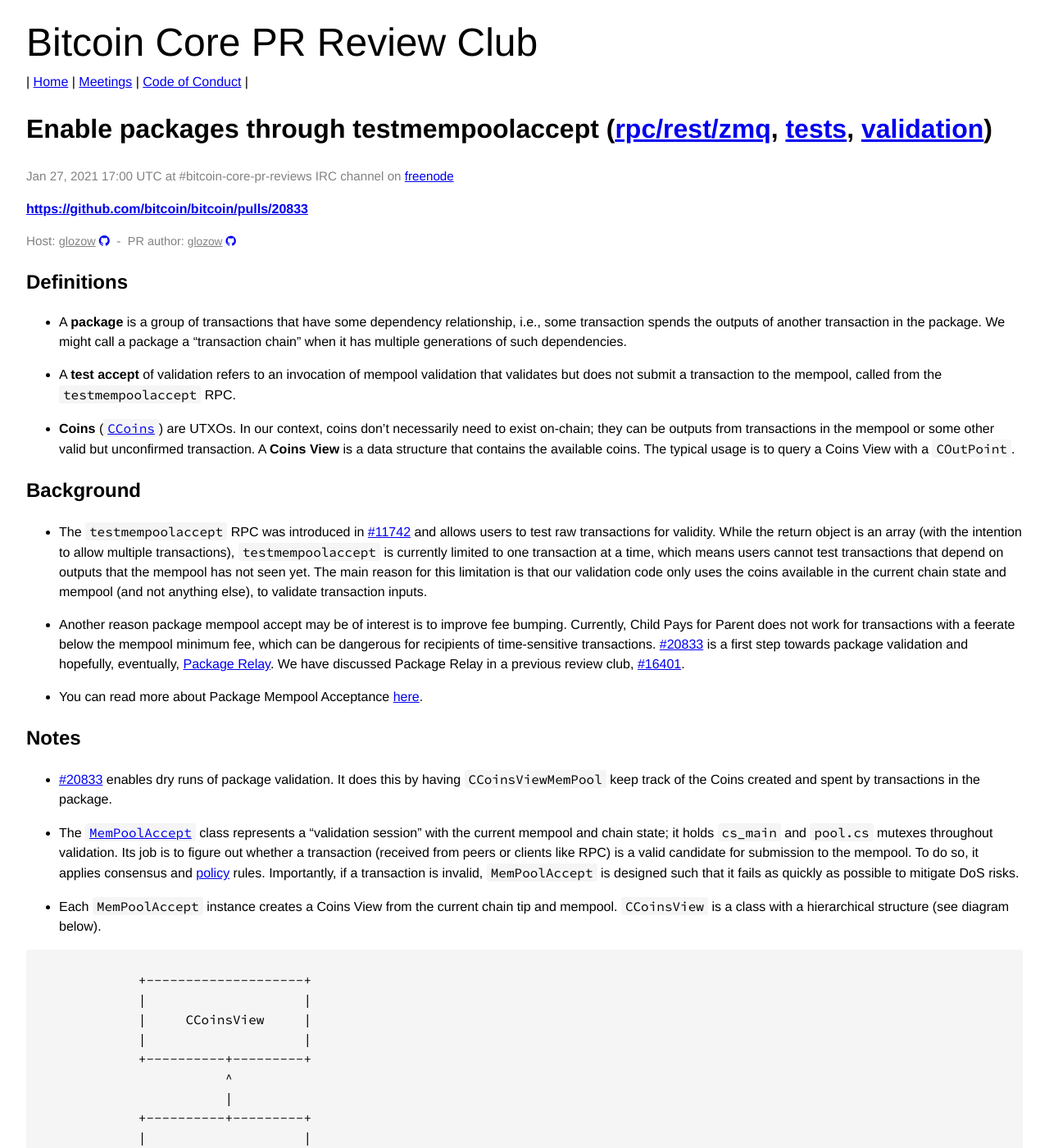
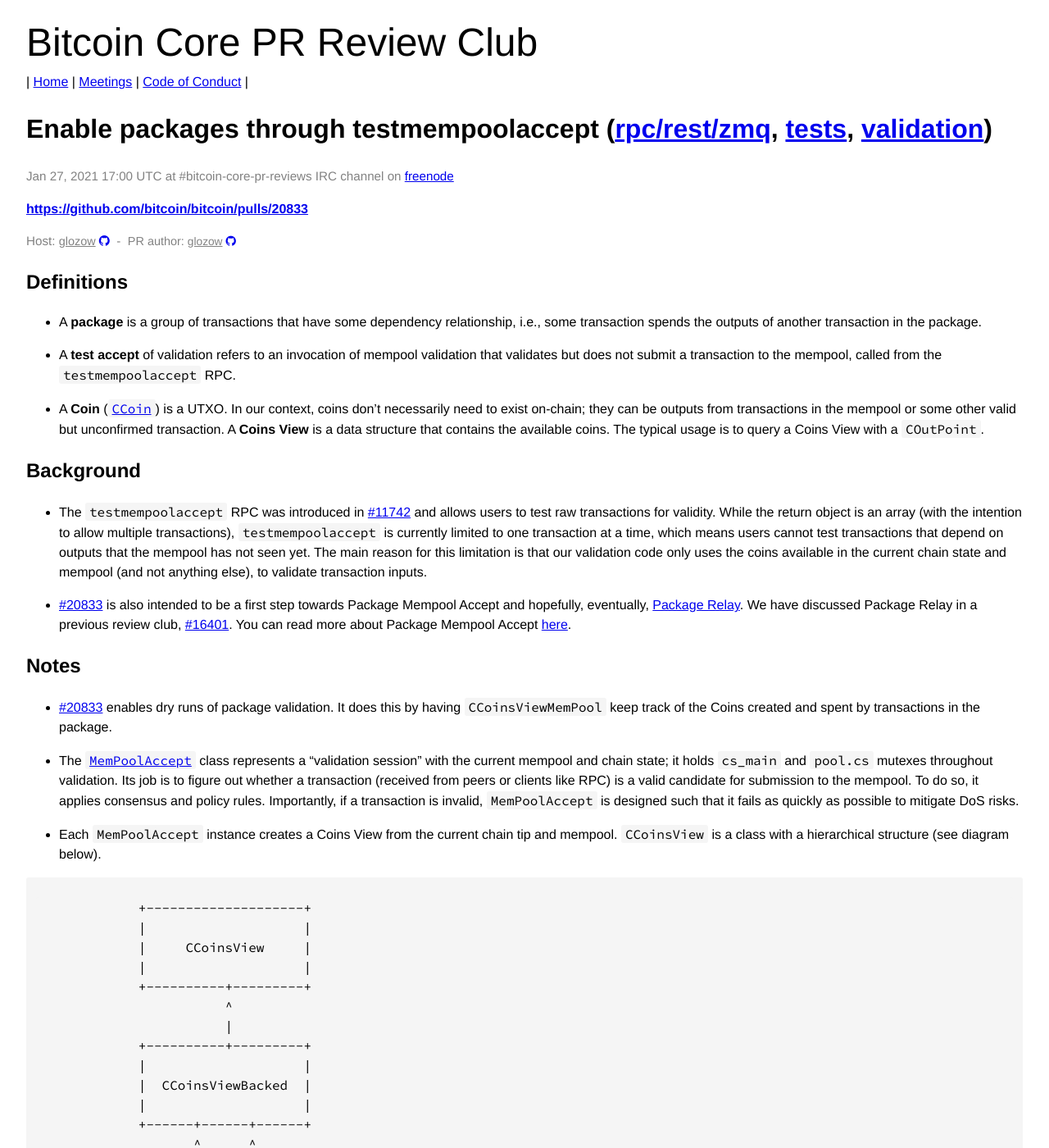
Before and after one commit to bitcoin-core-review-club/website, a Jekyll site: the page built from _posts/2021-01-27-#20833.md, in a window 1280 px wide and 1400 px high. Shown: the whole window at 82% size. Built offline with Jekyll 4.4.1, drawn with Linux system fonts in a browser that asks for light colours; some of the changed text lies outside the part shown.

Commit message:
jnewbery feedback

```diff
--- a/_posts/2021-01-27-#20833.md
+++ b/_posts/2021-01-27-#20833.md
@@ -14,15 +14,14 @@
 
 - A **package** is a group of transactions that have some dependency
   relationship, i.e., some transaction spends the outputs of another
-  transaction in the package.  We might call a package a "transaction chain" when
-  it has multiple generations of such dependencies.
+  transaction in the package.
 
 - A **test accept** of validation refers to an invocation of mempool validation
   that validates but does not submit a transaction to the mempool, called from
   the `testmempoolaccept` RPC.
 
-- **Coins** ([`CCoins`](https://doxygen.bitcoincore.org/struct_c_coin.html))
-  are UTXOs.  In our context, coins don't necessarily need to exist on-chain;
+- A **Coin** ([`CCoin`](https://doxygen.bitcoincore.org/struct_c_coin.html))
+  is a UTXO.  In our context, coins don't necessarily need to exist on-chain;
   they can be outputs from transactions in the mempool or some other valid but
   unconfirmed transaction.  A **Coins View** is a data structure that contains
   the available coins. The typical usage is to query a Coins View with a
@@ -40,17 +39,12 @@
   available in the current chain state and mempool (and not anything else), to
   validate transaction inputs.
 
-- Another reason package mempool accept may be of interest is to improve fee
-  bumping.  Currently, Child Pays for Parent does not work for transactions
-  with a feerate below the mempool minimum fee, which can be dangerous for
-  recipients of time-sensitive transactions.
-  [#20833](https://github.com/bitcoin/bitcoin/pull/20833) is a first step towards
-  package validation and hopefully, eventually, [Package
+- [#20833](https://github.com/bitcoin/bitcoin/pull/20833) is also intended to be
+  a first step towards Package Mempool Accept and hopefully, eventually, [Package
   Relay](https://bitcoinops.org/en/topics/package-relay/).  We have discussed
   Package Relay in a previous review club,
-  [#16401](https://bitcoincore.reviews/16401).
-
-- You can read more about Package Mempool Acceptance
+  [#16401](https://bitcoincore.reviews/16401). You can read more about Package
+  Mempool Accept
   [here](https://brink.dev/blog/2021/01/21/fellowship-project-package-accept/).
 
 ## Notes
@@ -65,8 +59,7 @@
   state; it holds `cs_main` and `pool.cs` mutexes throughout validation.  Its job
   is to figure out whether a transaction (received from peers or clients like
   RPC) is a valid candidate for submission to the mempool.  To do so, it applies
-  consensus and
-  [policy](https://github.com/bitcoin/bitcoin/tree/c831e105/src/policy) rules.
+  consensus and policy rules.
   Importantly, if a transaction is invalid, `MemPoolAccept` is designed such that
   it fails as quickly as possible to mitigate DoS risks.
 
@@ -102,7 +95,8 @@
   it calls `backend.GetCoin()` to continue searching. Thanks to the magic of
   polymorphism, `CCoinsViewBacked` Coins Views can be "layered" to allow
   searching for coins in multiple locations without changing the underlying chain
-  state.
+  state. We have discussed the layered UTXO cache in a previous review
+  club, [#17487](https://bitcoincore.reviews/17487).
 
 - Since the UTXO set is quite large and stored on disk, Bitcoin Core uses a
   cache to improve validation performance.  To prevent cache thrashing caused
```
Also changed, not shown: other parts of _posts/2021-01-27-#20833.md (+1 -1 lines).
